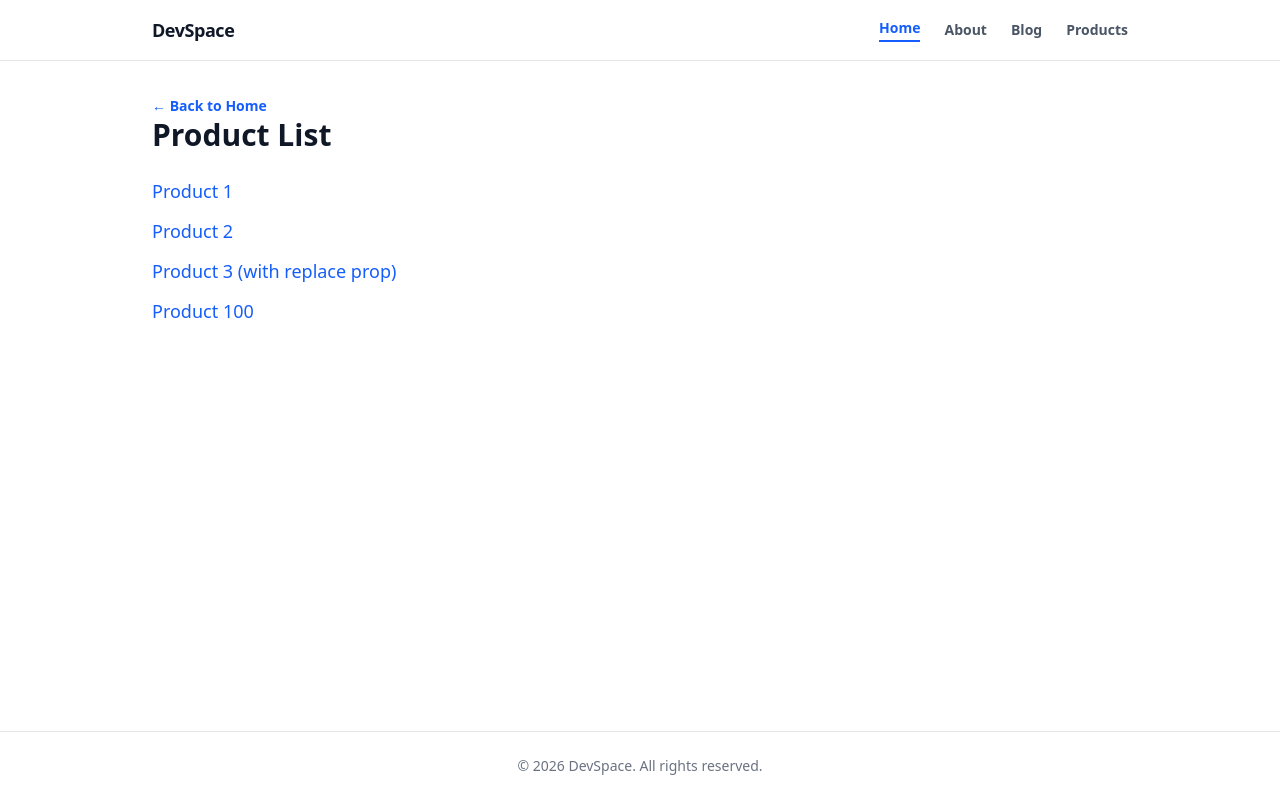
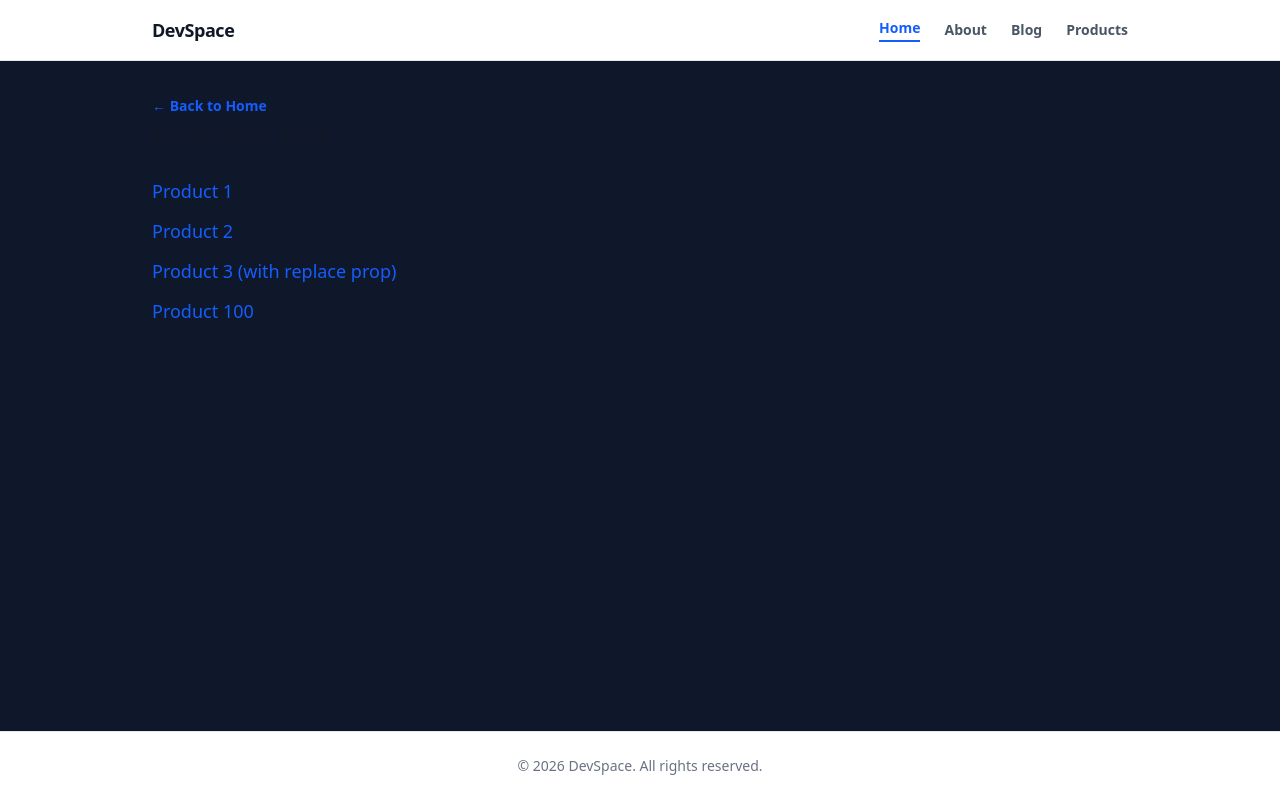
Before and after one commit to Nisarg-jain/next.js--mastery, a Next.js app: page / in a window 1280 px wide. Built offline with nearby package versions, Linux system fonts and the light colour scheme.

Commit message:
"feat: implement redirects in route handlers"

```diff
--- a/src/app/comments/[id]/route.ts
+++ b/src/app/comments/[id]/route.ts
@@ -1,3 +1,4 @@
+import { redirect } from "next/navigation";
 import { comments } from "../data";
 
 export async function GET(
@@ -8,7 +9,7 @@ export async function GET(
   const comment = comments.find((item) => item.id === parseInt(id));
 
   if (!comment) {
-    return new Response("Comment not found", { status: 404 });
+    redirect("/comments");
   }
 
   return Response.json(comment);
--- a/src/app/globals.css
+++ b/src/app/globals.css
@@ -1,11 +1,10 @@
 @import "tailwindcss";
 
 :root {
-  background-color: #ffffff;
-  color: #0f172a;
+  color-scheme: dark;
 }
 
 body {
-  background-color: #ffffff !important;
-  color: #0f172a !important;
+  background-color: #0f172a;
+  color: #f8fafc;
 }
```
